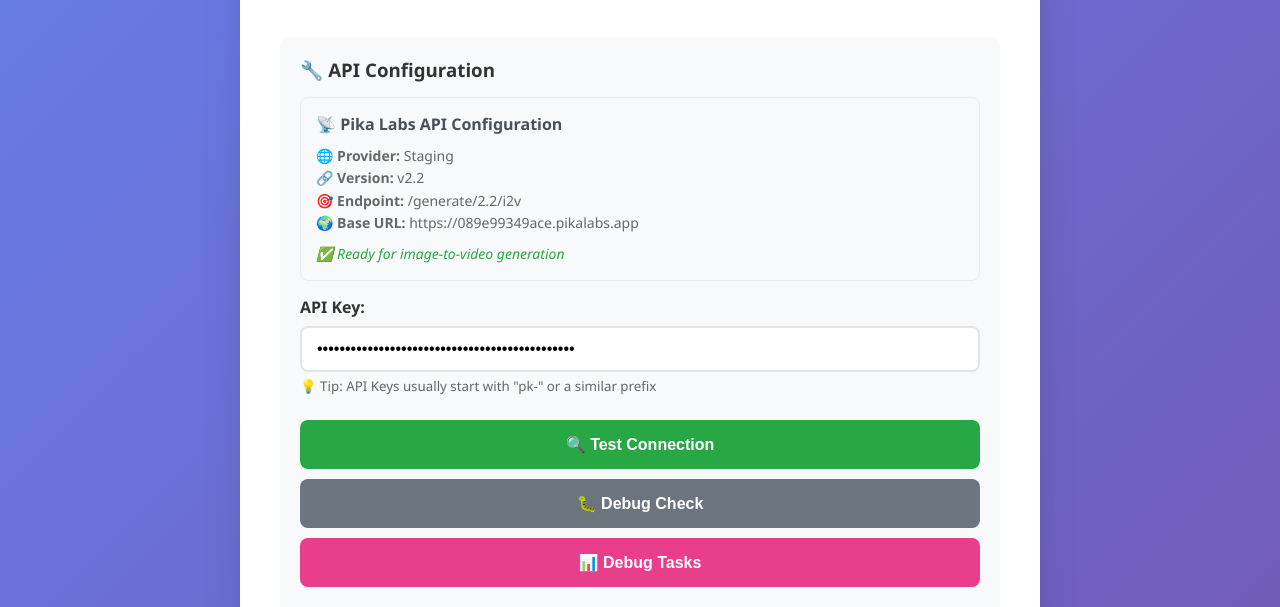
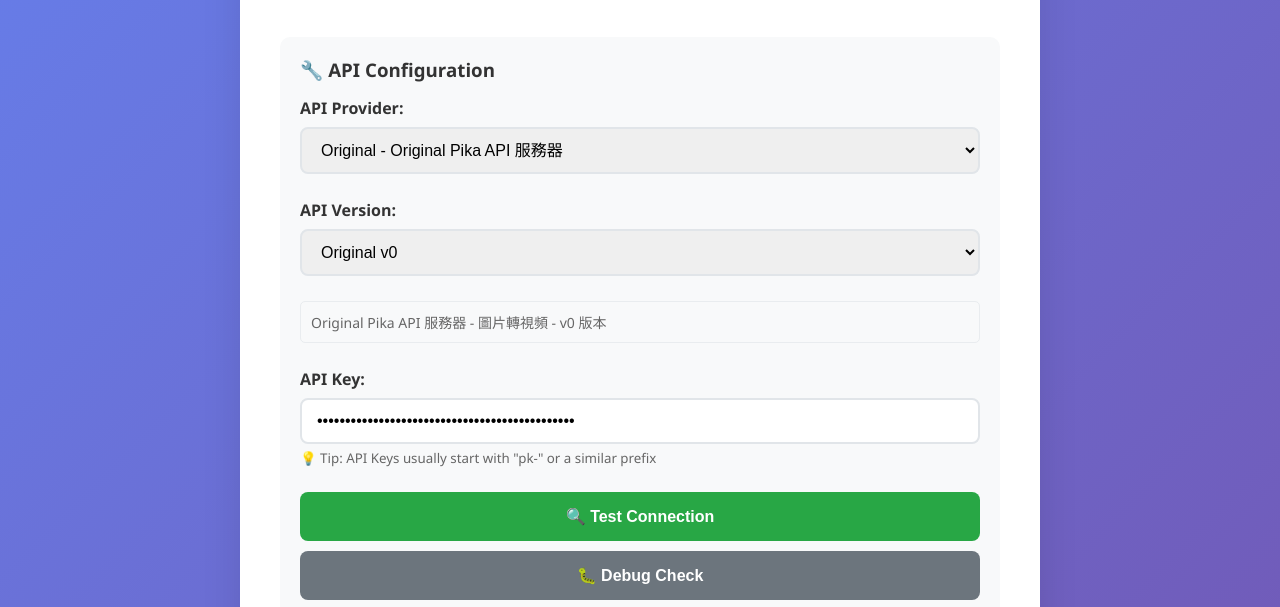
Before and after one commit to WellyXY/API_Testing, a plain HTML site: page pika_api_frontend.html in a window 1280 px wide. Shown: the part 153-760 px from the top of the page. Drawn offline with Linux system fonts and the light colour scheme.

Commit message:
Feature: Add Multi-API Provider Support
🎯 Multi-Provider System:
- Added Original API provider (https://qazwsxedcrf3g5h.pika.art)
- Restored Staging API provider (https://089e99349ace.pikalabs.app)
- Dynamic provider and version selection in frontend
- Separate endpoints for each provider/version

🔧 Backend Changes (pika_proxy_server.py):
- Updated API_PROVIDERS with both Original and Staging configs
- Added /generate/v0/image-to-video route for Original API
- Updated /api/generate to default to Original provider
- Support for multiple API keys and base URLs

🎨 Frontend Changes (pika_api_frontend.html):
- Restored provider selection dropdown
- Dynamic version selection based on provider
- Updated API configuration UI
- Provider-specific API key defaults
- Real-time API description updates

📚 Documentation Updates (README.md):
- Complete rewrite with multi-provider info
- Usage instructions for both providers
- API endpoint documentation
- Technical stack and security notes

✅ Supported Configurations:
- Original: v0 endpoint with pk_90P0M3... key
- Staging: v2.2 endpoint with pk_fnOLP... key
- Automatic provider switching and validation
- Backward compatibility maintained

```diff
--- a/pika_api_frontend.html
+++ b/pika_api_frontend.html
@@ -356,21 +356,33 @@
             <!-- API 配置區域 -->
             <div class="api-config">
                 <h3>🔧 API Configuration</h3>
-                <div class="api-info-display" style="background: #f8f9fa; padding: 15px; border-radius: 8px; margin-bottom: 15px; border: 1px solid #e9ecef;">
-                    <h4 style="margin: 0 0 10px 0; color: #495057; font-size: 16px;">📡 Pika Labs API Configuration</h4>
-                    <div style="font-size: 14px; color: #666; line-height: 1.6;">
-                        <div><strong>🌐 Provider:</strong> Staging</div>
-                        <div><strong>🔗 Version:</strong> v2.2</div>
-                        <div><strong>🎯 Endpoint:</strong> /generate/2.2/i2v</div>
-                        <div><strong>🌍 Base URL:</strong> https://089e99349ace.pikalabs.app</div>
-                        <div style="margin-top: 8px; font-style: italic; color: #28a745;">
-                            ✅ Ready for image-to-video generation
-                        </div>
+
+                <!-- API 提供商選擇 -->
+                <div class="form-group">
+                    <label for="apiProvider">API Provider:</label>
+                    <select id="apiProvider" class="form-control" onchange="updateProviderVersions()">
+                        <option value="original">Original - Original Pika API 服務器</option>
+                        <option value="staging">Staging - Pika Labs API 服務器</option>
+                    </select>
+                </div>
+
+                <!-- API 版本選擇 -->
+                <div class="form-group">
+                    <label for="apiVersion">API Version:</label>
+                    <select id="apiVersion" class="form-control" onchange="updateAPIDescription()">
+                        <!-- 版本選項會由 JavaScript 動態填充 -->
+                    </select>
+                </div>
+
+                <!-- API 描述顯示 -->
+                <div class="form-group">
+                    <div id="apiDescription" style="background: #f8f9fa; padding: 10px; border-radius: 5px; border: 1px solid #e9ecef; font-size: 14px; color: #666;">
+                        請選擇 API 提供商和版本
                     </div>
                 </div>
                 <div class="form-group">
                     <label for="apiKey">API Key:</label>
-                    <input type="password" id="apiKey" class="form-control" value="pk_fnOLPQFrhk96QscYG9hIUSw-Jn5ygl_ehSUWa9PvwZM" placeholder="Enter your API Key">
+                    <input type="password" id="apiKey" class="form-control" value="pk_90P0M3mYLYL0Dp5MkPcHc26ZHjkNrsEKlHPfmU2AlqF" placeholder="Enter your API Key">
                     <small style="color: #666; margin-top: 5px; display: block;">
                         💡 Tip: API Keys usually start with "pk-" or a similar prefix
                     </small>
@@ -490,6 +502,18 @@
 
         // API 提供商和版本配置
         const API_PROVIDERS = {
+            'original': {
+                name: 'Original',
+                description: 'Original Pika API 服務器',
+                baseUrl: 'https://qazwsxedcrf3g5h.pika.art',
+                versions: {
+                    'v0': {
+                        endpoint: '/generate/v0/image-to-video',
+                        description: '圖片轉視頻 - v0 版本',
+                        name: 'Original v0'
+                    }
+                }
+            },
             'staging': {
                 name: 'Staging',
                 description: 'Pika Labs API 服務器',
@@ -504,19 +528,60 @@
             }
         };
 
-        // API配置现在是固定的，无需动态更新
-
-        // 獲取當前API配置 - 直接使用staging環境
+        // 獲取當前API配置 - 現在支持動態選擇
         function getCurrentAPIConfig() {
-            const provider = 'staging';
-            const apiVersion = 'v2.2';
+            const provider = document.getElementById('apiProvider')?.value || 'original';
+            const apiVersion = document.getElementById('apiVersion')?.value || 'v0';
             const versionConfig = API_PROVIDERS[provider]?.versions[apiVersion];
 
             return {
                 provider: provider,
                 version: apiVersion,
-                endpoint: versionConfig?.endpoint || '/generate/2.2/i2v'
+                endpoint: versionConfig?.endpoint || '/generate/v0/image-to-video'
             };
+        }
+
+        // 更新提供商版本選項
+        function updateProviderVersions() {
+            const providerSelect = document.getElementById('apiProvider');
+            const versionSelect = document.getElementById('apiVersion');
+
+            if (!providerSelect || !versionSelect) return;
+
+            const selectedProvider = providerSelect.value;
+            const providerConfig = API_PROVIDERS[selectedProvider];
+
+            // 清空版本選項
+            versionSelect.innerHTML = '';
+
+            // 添加版本選項
+            if (providerConfig && providerConfig.versions) {
+                Object.keys(providerConfig.versions).forEach(versionKey => {
+                    const version = providerConfig.versions[versionKey];
+                    const option = document.createElement('option');
+                    option.value = versionKey;
+                    option.textContent = version.name || versionKey;
+                    versionSelect.appendChild(option);
+                });
+            }
+
+            updateAPIDescription();
+        }
+
+        // 更新API描述
+        function updateAPIDescription() {
+            const provider = document.getElementById('apiProvider')?.value;
+            const version = document.getElementById('apiVersion')?.value;
+            const descElement = document.getElementById('apiDescription');
+
+            if (!descElement || !provider || !version) return;
+
+            const providerConfig = API_PROVIDERS[provider];
+            const versionConfig = providerConfig?.versions[version];
+
+            if (providerConfig && versionConfig) {
+                descElement.textContent = `${providerConfig.description} - ${versionConfig.description}`;
+            }
         }
 
         // 任務數據結構
@@ -1751,6 +1816,7 @@
             console.log('🚀 Pika API Multi-Task Frontend Loaded');
 
             // API配置已固定為staging環境
+            updateProviderVersions(); // 初始化提供商和版本選擇
         });
 
         // 頁面卸載時清理
```
Also changed, not shown: README.md, 1 other file.
